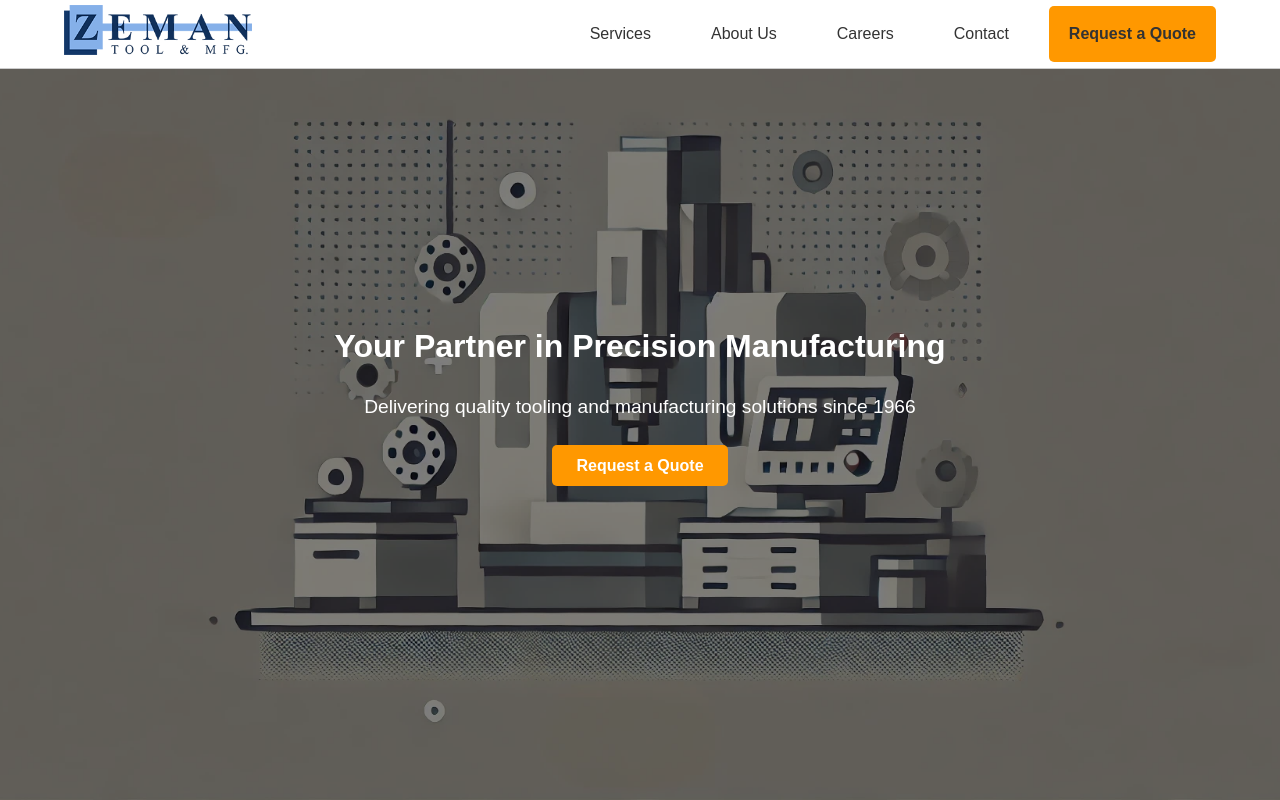
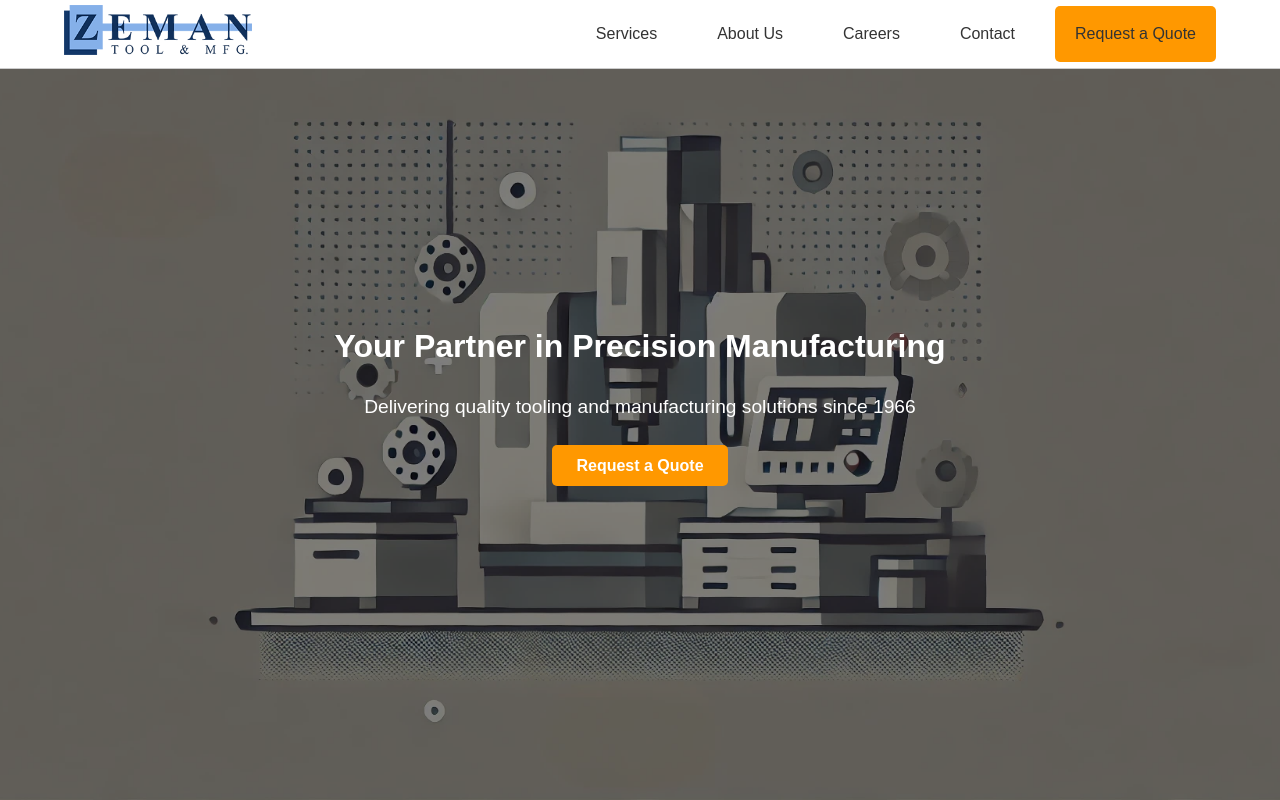
Before and after one commit to paucek32/Zeman-2024, a plain HTML site: page index.html in a window 1280 px wide. Shown: the top 800 px of the page. Drawn offline with nearby package versions, Linux system fonts and the light colour scheme; a script that the page names is missing.

Commit message:
Update index.html

```diff
--- a/index.html
+++ b/index.html
@@ -44,7 +44,7 @@
                     <li><a href="index.html#about">About Us</a></li>
 					<li><a href="Careers.html">Careers</a></li>
                     <li><a href="Quote+Contact.html#contact">Contact</a></li>
-                    <li><a href="Quote+Contact.html" class="cta-button"><strong>Request a Quote</strong></a></li>
+                    <li><a href="Quote+Contact.html" class="cta-button">Request a Quote</a></li>
                 </ul>
             </div>
         </nav>
```
